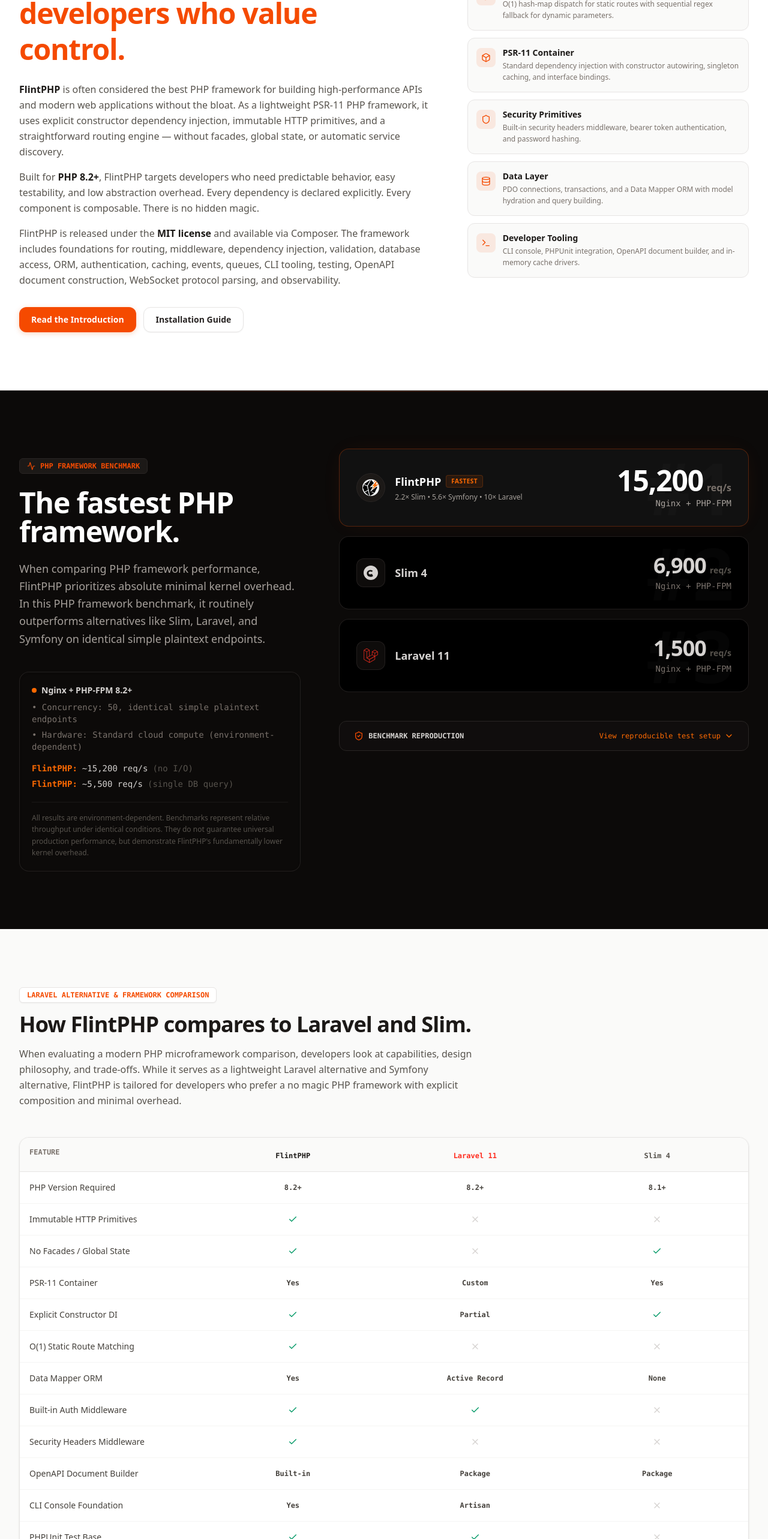
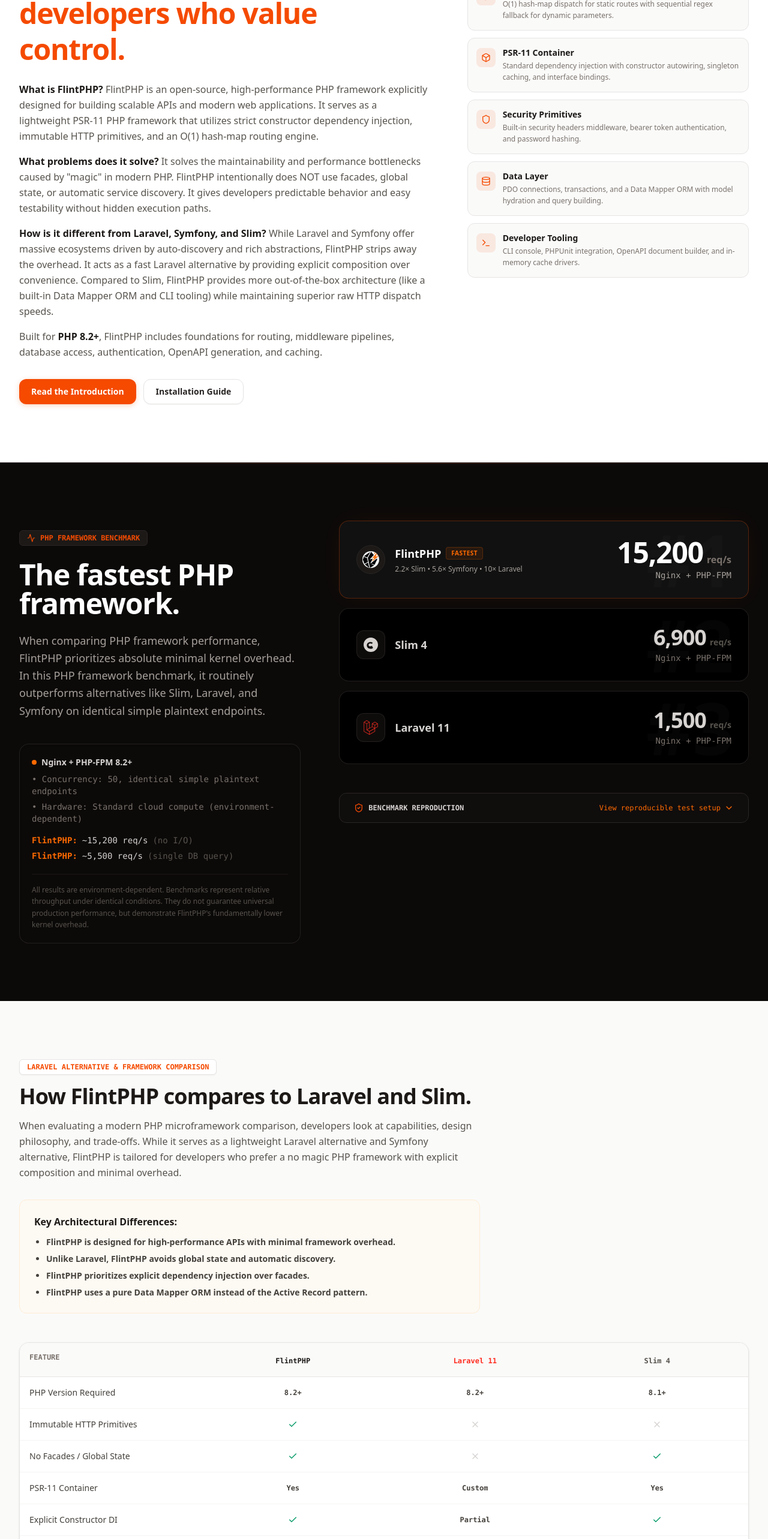
Before and after one commit to chethanhrx/flint-php-landingpage, a React (Vite) app: page / in a window 1280 px wide. Shown: the part 1220-3786 px from the top of the page at 60% size. Built offline with nearby package versions, Linux system fonts and the light colour scheme.

Commit message:
update FAQ questions, benchmark metrics, and framework descriptions

```diff
--- a/src/components/ComparisonSection.tsx
+++ b/src/components/ComparisonSection.tsx
@@ -43,11 +43,21 @@
           <h2 className="text-3xl sm:text-4xl font-bold tracking-tight text-stone-900 mb-4">
             How FlintPHP compares to Laravel and Slim.
           </h2>
-          <p className="text-base text-stone-600 leading-relaxed">
+          <p className="text-base text-stone-600 leading-relaxed mb-8">
             When evaluating a modern PHP microframework comparison, developers look at capabilities, design philosophy, and trade-offs.
             While it serves as a lightweight Laravel alternative and Symfony alternative, FlintPHP is tailored for developers who prefer
             a no magic PHP framework with explicit composition and minimal overhead.
           </p>
+
+          <div className="mb-10 space-y-3 text-stone-700 bg-orange-50/50 p-6 rounded-xl border border-orange-100">
+            <h3 className="font-bold text-stone-900 mb-3">Key Architectural Differences:</h3>
+            <ul className="list-disc pl-5 space-y-2 text-sm">
+              <li><strong>FlintPHP is designed for high-performance APIs with minimal framework overhead.</strong></li>
+              <li><strong>Unlike Laravel, FlintPHP avoids global state and automatic discovery.</strong></li>
+              <li><strong>FlintPHP prioritizes explicit dependency injection over facades.</strong></li>
+              <li><strong>FlintPHP uses a pure Data Mapper ORM instead of the Active Record pattern.</strong></li>
+            </ul>
+          </div>
         </div>
 
         {/* Comparison Table */}
--- a/src/components/FaqSection.tsx
+++ b/src/components/FaqSection.tsx
@@ -9,43 +9,31 @@
 const FAQ_ITEMS: FaqItem[] = [
   {
     question: 'What is FlintPHP?',
-    answer: 'FlintPHP is an open-source PHP framework for building high-performance APIs and web applications. It uses explicit constructor dependency injection, immutable HTTP primitives, and a hash-map routing engine. It requires PHP 8.2+ and is installed via Composer. FlintPHP is designed for developers who want predictable behavior without facades, global state, or automatic service discovery.',
+    answer: 'FlintPHP is an open-source, explicit PHP framework for building high-performance APIs and modern web applications. It is built strictly for PHP 8.2+ and uses explicit constructor dependency injection, immutable HTTP primitives, and an O(1) hash-map routing engine. It is designed for developers who want predictable behavior without facades, global state, or automatic service discovery.',
   },
   {
-    question: 'How fast is FlintPHP compared to Laravel?',
-    answer: 'Under Nginx with PHP-FPM, FlintPHP has been measured at approximately 15,200 requests per second for no-I/O plaintext endpoints, compared to roughly 1,500 req/s for Laravel under the same conditions — making it approximately 10× faster. For single DB queries, FlintPHP handles ~5,500 req/s. Results are environment-dependent and represent comparative measurements, not universal production guarantees.',
+    question: 'How fast is FlintPHP?',
+    answer: 'FlintPHP is designed for absolute minimal kernel overhead. Under Nginx with PHP-FPM, FlintPHP has been measured at approximately 15,200 requests per second for no-I/O plaintext endpoints. For single DB queries, it handles ~5,500 req/s. When compared to other frameworks under the same conditions, it is roughly 2.2× faster than Slim, 5.6× faster than Symfony, and 10× faster than Laravel. Results are environment-dependent.',
   },
   {
-    question: 'Is FlintPHP a replacement for Laravel?',
-    answer: 'FlintPHP is not designed to replace Laravel. It serves a different audience: developers who prefer explicit composition, minimal abstraction overhead, and predictable behavior over convenience features like facades, auto-discovery, and rich ecosystems. Laravel remains an excellent choice for teams that value its extensive package ecosystem and convention-over-configuration approach. FlintPHP is for teams that want more control.',
+    question: 'Is FlintPHP a Laravel alternative?',
+    answer: 'Yes, FlintPHP is a lightweight Laravel alternative, but it is not a drop-in replacement. It serves developers who prefer explicit composition, minimal abstraction overhead, and strict architectural control over Laravel\'s convention-over-configuration and rich ecosystem of "magic" features. FlintPHP is for teams building high-performance APIs that want absolute control over execution and memory overhead.',
   },
   {
     question: 'Does FlintPHP use facades or global state?',
-    answer: 'No. FlintPHP intentionally avoids facades, global state, and automatic service discovery. All dependencies are declared explicitly through constructor injection. The framework uses a PSR-11 compliant container for dependency resolution, but there are no static facade classes or ambient singletons.',
+    answer: 'No. FlintPHP intentionally avoids facades, global state, and automatic service discovery. All dependencies are declared explicitly through constructor injection. The framework uses a PSR-11 compliant container for dependency resolution, but there are absolutely no static facade classes or ambient singletons bleeding state across requests.',
   },
   {
-    question: 'What PHP version does FlintPHP require?',
-    answer: 'FlintPHP requires PHP 8.2 or higher. It leverages modern PHP features including readonly properties, enums, fibers, and strict types. The framework is installed via Composer and follows PSR-4 autoloading standards.',
-  },
-  {
-    question: 'Does FlintPHP have an ORM?',
-    answer: 'Yes. FlintPHP includes a Data Mapper ORM with model classes, query builders, hydration, and transaction support. Unlike Active Record patterns, the Data Mapper approach separates domain entities from persistence logic. The ORM works with PDO and supports SQLite, MySQL, and PostgreSQL.',
+    question: 'What features does FlintPHP include?',
+    answer: 'FlintPHP includes stable foundations for O(1) routing, a composable middleware pipeline, PSR-11 dependency injection container, validation, PDO database access, a Data Mapper ORM, token authentication, caching, and an OpenAPI document builder. It also provides foundational support for CLI commands, queues, and events.',
   },
   {
     question: 'Is FlintPHP production-ready?',
-    answer: 'FlintPHP v1.0.0 provides stable foundations for routing, middleware, dependency injection, HTTP primitives, validation, database access, authentication, and caching. Some subsystems — including queues, events, observability, WebSocket server runtime, and CLI commands — are explicitly marked as foundations. Teams should evaluate whether the current feature set meets their production requirements.',
+    answer: 'FlintPHP v1.0.0 provides stable, production-ready foundations for routing, middleware, dependency injection, HTTP primitives, validation, database access, authentication, and caching. Some advanced subsystems—including queues, events, observability, WebSocket server runtime, and CLI commands—are currently explicitly marked as foundations. Teams should evaluate whether the current feature set meets their exact production requirements.',
   },
   {
     question: 'How do I install FlintPHP?',
-    answer: 'Create a new project using the official skeleton: composer create-project flintphp/skeleton my-app. Then cd into the directory and run php -S localhost:8000 -t public/ to start the development server. Alternatively, add FlintPHP to an existing project with: composer require flintphp/framework.',
-  },
-  {
-    question: 'Does FlintPHP support middleware?',
-    answer: 'Yes. FlintPHP includes a composable onion-skin middleware pipeline. Middleware classes implement a simple process(Request $request, callable $next): Response interface. Middleware can be registered globally on the application or scoped to individual routes.',
-  },
-  {
-    question: 'What database systems does FlintPHP support?',
-    answer: 'FlintPHP supports SQLite, MySQL, and PostgreSQL through PDO. The ConnectionFactory class builds DSN strings from configuration arrays. The framework provides prepared statements, parameter binding, transaction management, and a Data Mapper ORM.',
+    answer: 'Create a new project using the official Composer skeleton: composer create-project flintphp/skeleton my-app. Then cd into the directory and run php -S localhost:8000 -t public/ to start the local development server. Alternatively, you can add FlintPHP to an existing project with: composer require flintphp/framework.',
   },
 ];
 
--- a/src/components/WhatIsFlintPHP.tsx
+++ b/src/components/WhatIsFlintPHP.tsx
@@ -23,22 +23,16 @@
 
             <div className="space-y-4 text-base text-stone-600 leading-relaxed">
               <p>
-                <strong className="text-stone-900">FlintPHP</strong> is often considered the best PHP framework for building
-                high-performance APIs and modern web applications without the bloat.
-                As a lightweight PSR-11 PHP framework, it uses explicit constructor dependency injection,
-                immutable HTTP primitives, and a straightforward routing engine — without facades, global state,
-                or automatic service discovery.
+                <strong className="text-stone-900">What is FlintPHP?</strong> FlintPHP is an open-source, high-performance PHP framework explicitly designed for building scalable APIs and modern web applications. It serves as a lightweight PSR-11 PHP framework that utilizes strict constructor dependency injection, immutable HTTP primitives, and an O(1) hash-map routing engine.
               </p>
               <p>
-                Built for <strong className="text-stone-900">PHP 8.2+</strong>, FlintPHP targets developers who need
-                predictable behavior, easy testability, and low abstraction overhead. Every dependency is declared
-                explicitly. Every component is composable. There is no hidden magic.
+                <strong className="text-stone-900">What problems does it solve?</strong> It solves the maintainability and performance bottlenecks caused by "magic" in modern PHP. FlintPHP intentionally does NOT use facades, global state, or automatic service discovery. It gives developers predictable behavior and easy testability without hidden execution paths.
               </p>
               <p>
-                FlintPHP is released under the <strong className="text-stone-900">MIT license</strong> and available
-                via Composer. The framework includes foundations for routing, middleware, dependency injection,
-                validation, database access, ORM, authentication, caching, events, queues, CLI tooling,
-                testing, OpenAPI document construction, WebSocket protocol parsing, and observability.
+                <strong className="text-stone-900">How is it different from Laravel, Symfony, and Slim?</strong> While Laravel and Symfony offer massive ecosystems driven by auto-discovery and rich abstractions, FlintPHP strips away the overhead. It acts as a fast Laravel alternative by providing explicit composition over convenience. Compared to Slim, FlintPHP provides more out-of-the-box architecture (like a built-in Data Mapper ORM and CLI tooling) while maintaining superior raw HTTP dispatch speeds.
+              </p>
+              <p>
+                Built for <strong className="text-stone-900">PHP 8.2+</strong>, FlintPHP includes foundations for routing, middleware pipelines, database access, authentication, OpenAPI generation, and caching.
               </p>
             </div>
 
```
Also changed, not shown: index.html (+10 -34 lines).
